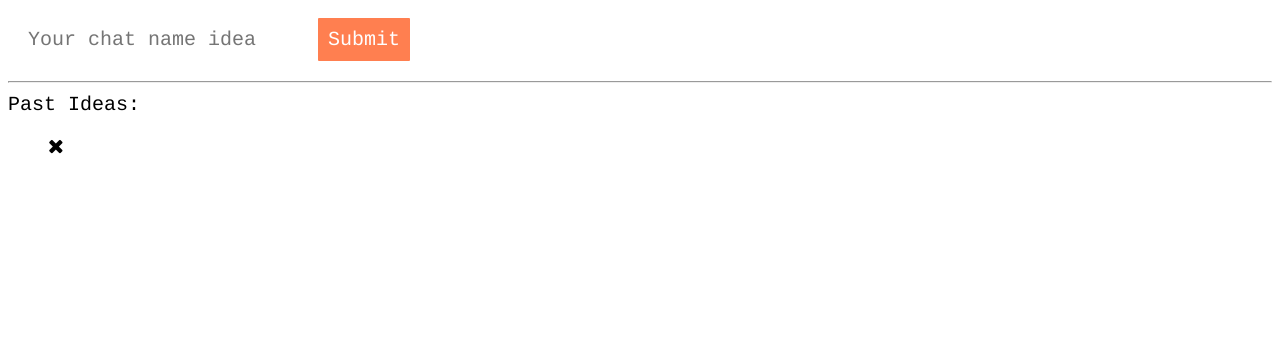
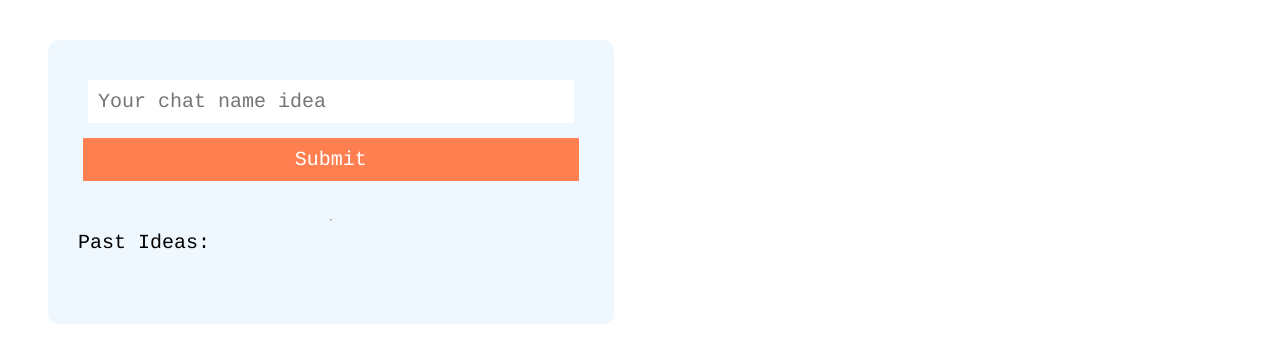
Before and after one commit to StephanRaab/ChatName-Finder, a plain HTML site: page index.html in a window 1280 px wide. Drawn offline with nearby package versions, Linux system fonts and the light colour scheme.

Commit message:
Project Sunday
• Deleted “X” Button
• Added css styling
— Center  module
— Add delete function

```diff
--- a/index.html
+++ b/index.html
@@ -20,9 +20,7 @@
 			<br>
 			<hr>
 			Past Ideas:
-					<ul id="pastIdeas">
-						<i class="fa fa-times"></i>
-					</ul>
+					<ul id="pastIdeas"></ul>
 		</div>
 
 	<script type="text/javascript" src="main.js"></script>
--- a/style.css
+++ b/style.css
@@ -9,7 +9,15 @@ li{
 }
 
 .container{
-  margin: 0 auto;
+  background-color: #f0f8ff;
+  display: flex;
+  justify-content: center;
+  flex-direction: column;
+  width: 40%;
+  height: 30%;
+  margin: 2em;
+  padding: 30px;
+  border-radius: 10px;
 }
 
 #test{
@@ -44,7 +52,10 @@ button{
     cursor: pointer;
 }
 
-.fade{
-    color:grey;
-    text-decoration: line-through;
+button:focus{
+  outline: none;
 }
+
+#pastIdeas{
+
+}
```
